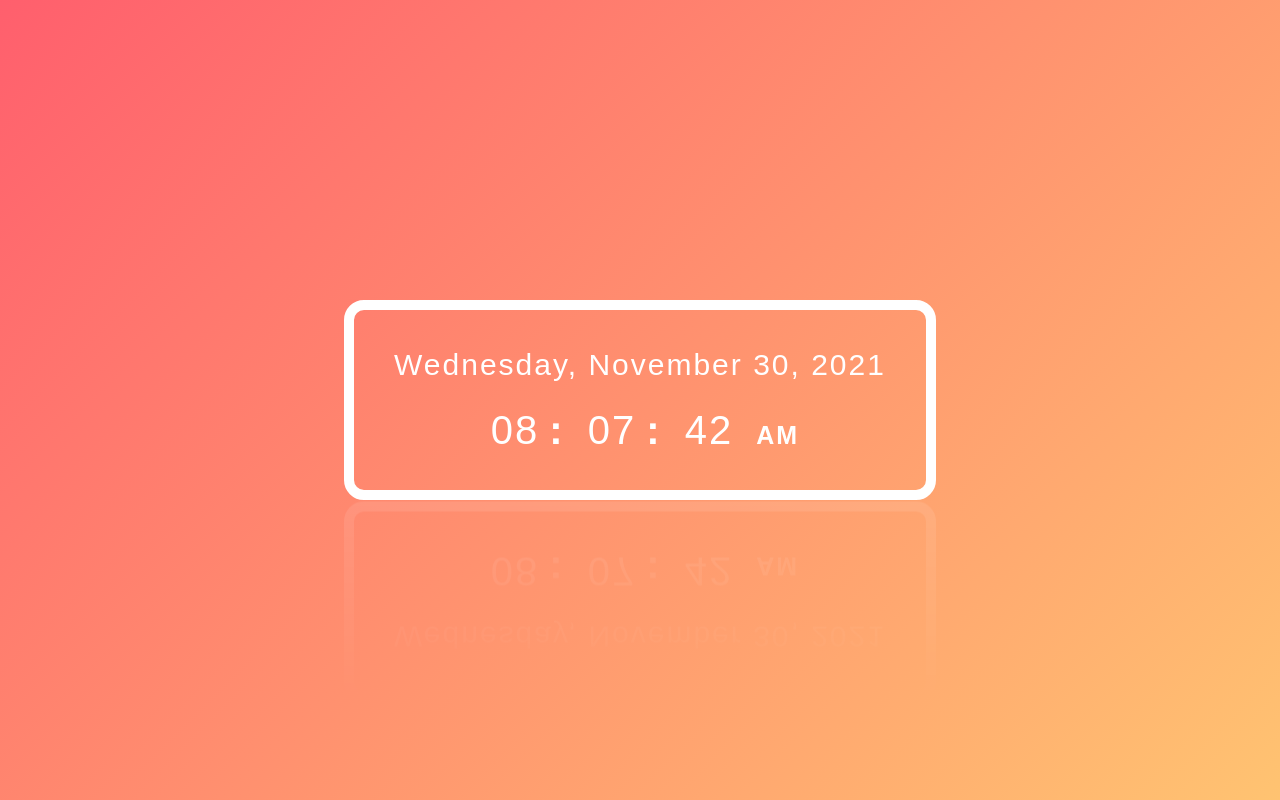
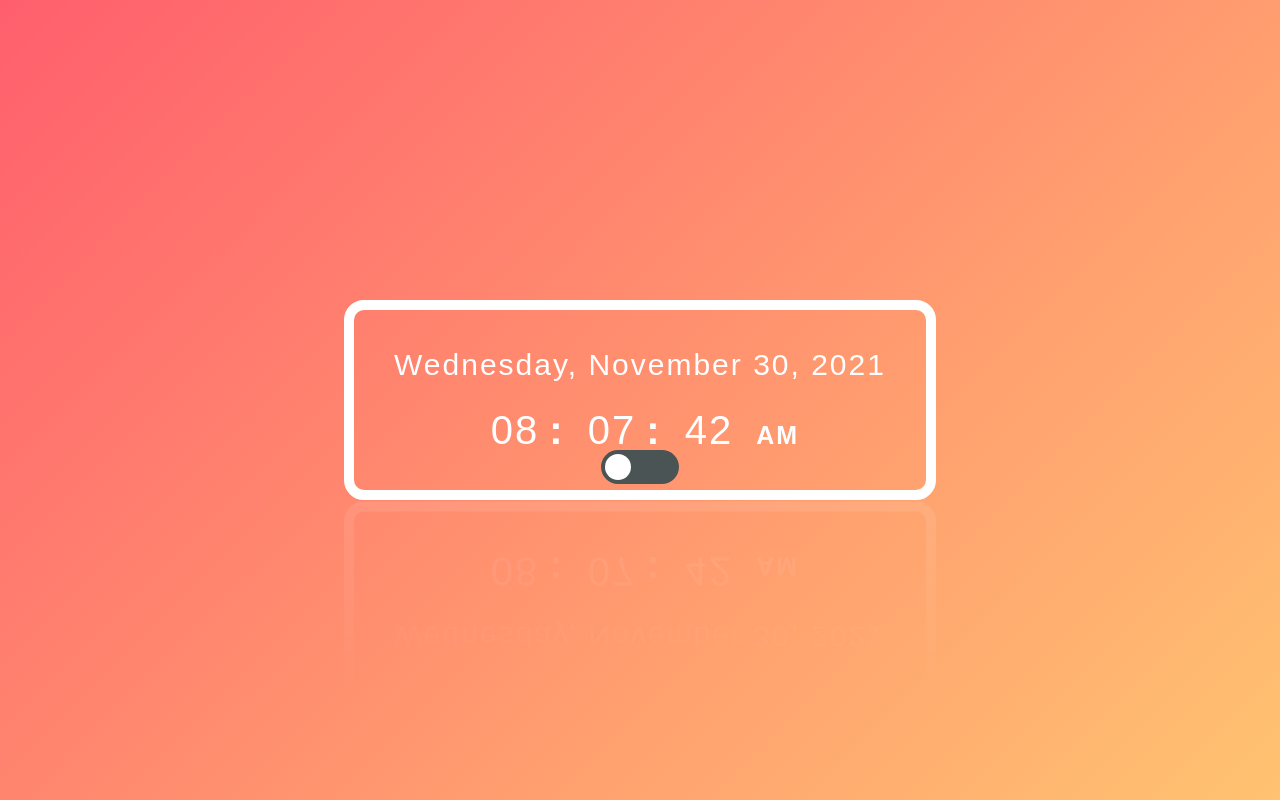
Before and after one commit to Pet3r1512/Digital-Clock, a plain HTML site: page index.html in a window 1280 px wide. Drawn offline with Linux system fonts and the light colour scheme.

Commit message:
Update index.html

```diff
--- a/index.html
+++ b/index.html
@@ -23,6 +23,10 @@
             <span id="prepand">AM</span>
         </div>
     </div>
+    <label class="switch">
+        <input type="checkbox" onclick="changeMode()">
+        <span class="slider"></span>
+    </label>
     <script src="./index.js"></script>
 </body>
 </html>
```
